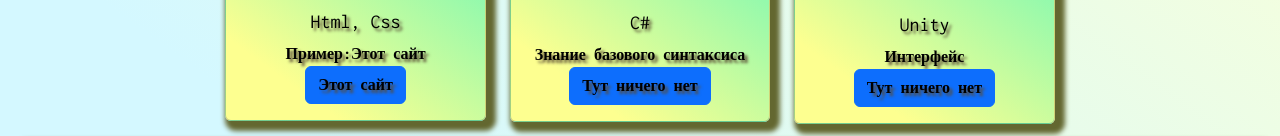
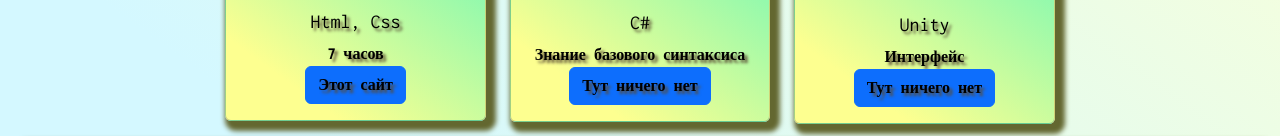
Before and after one commit to f1rstValue/mySite.github.io, a plain HTML site: page pricing.html in a window 1280 px wide. Shown: the part 616-752 px from the top of the page. Drawn offline with nearby package versions, Linux system fonts and the light colour scheme.

Commit message:
Update pricing.html

```diff
--- a/pricing.html
+++ b/pricing.html
@@ -134,7 +134,7 @@
                       <h5 class="card-title">Html, Css</h5>
                     </a>
                     <a href="htmlcss.html">
-                      <p class="card-text">Пример:Этот сайт</p>
+                      <p class="card-text">7 часов</p>
                     </a>
                     <a href="htmlcss.html" class="btn btn-primary">Этот сайт</a>
                   </div>
```
